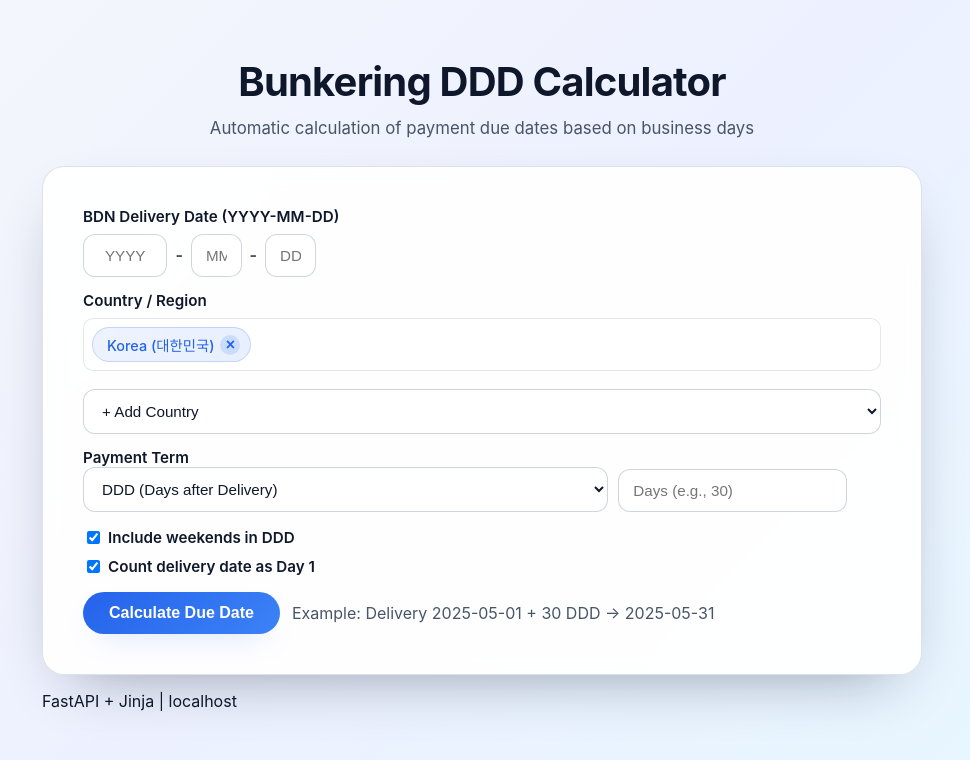
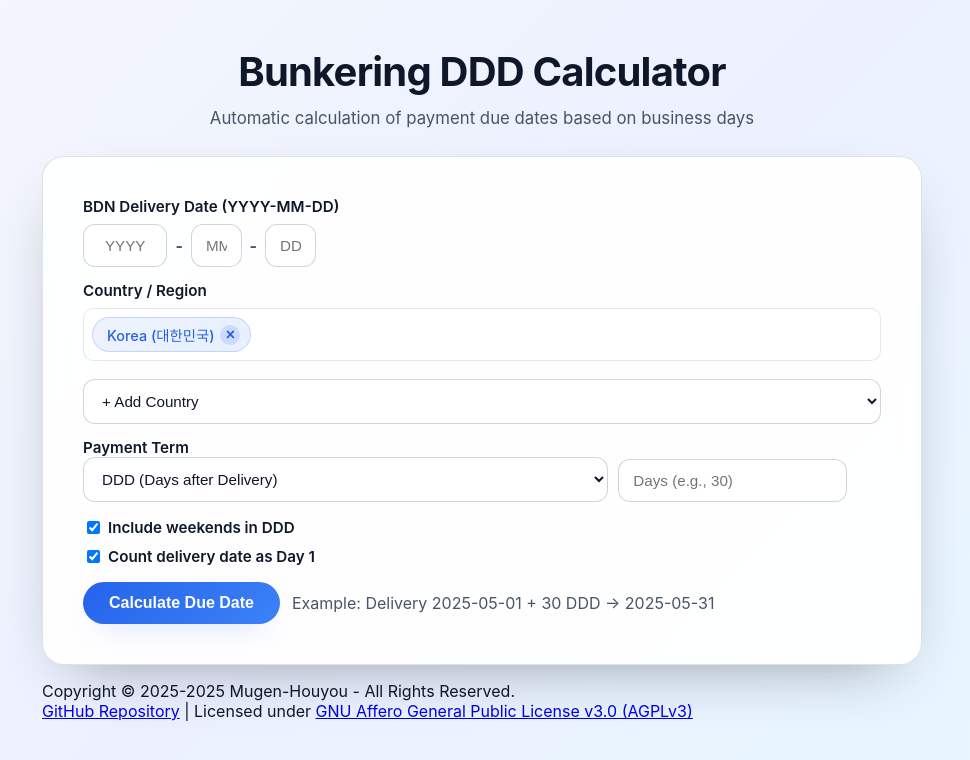
Before and after one commit to Mugen-Houyou/ddd-calculator-for-bunkering, a FastAPI app: page / in a window 1280 px wide. Shown: the top 760 px of the page, without its empty margins (158-1128 px from the left). Run offline with FastAPI, Linux system fonts and the light colour scheme; some web fonts are replaced.

Commit message:
Update: Footer

```diff
--- a/app/templates/base.html
+++ b/app/templates/base.html
@@ -17,7 +17,11 @@
         {% block content %}{% endblock %}
       </main>
       <footer class="site-footer">
-        <p>FastAPI + Jinja | {{ request.url.hostname }}</p>
+        <p>
+          Copyright © 2025-2025 Mugen-Houyou - All Rights Reserved.<br>
+          <a href="https://github.com/Mugen-Houyou/ddd-calculator-for-bunkering" target="_blank" rel="noopener noreferrer">GitHub Repository</a> |
+          Licensed under <a href="https://www.gnu.org/licenses/agpl-3.0.en.html" target="_blank" rel="noopener noreferrer">GNU Affero General Public License v3.0 (AGPLv3)</a>
+        </p>
       </footer>
     </div>
     <script src="/static/app.js"></script>
```
Also changed, not shown: .claude/settings.local.json (added), 1 other file.
